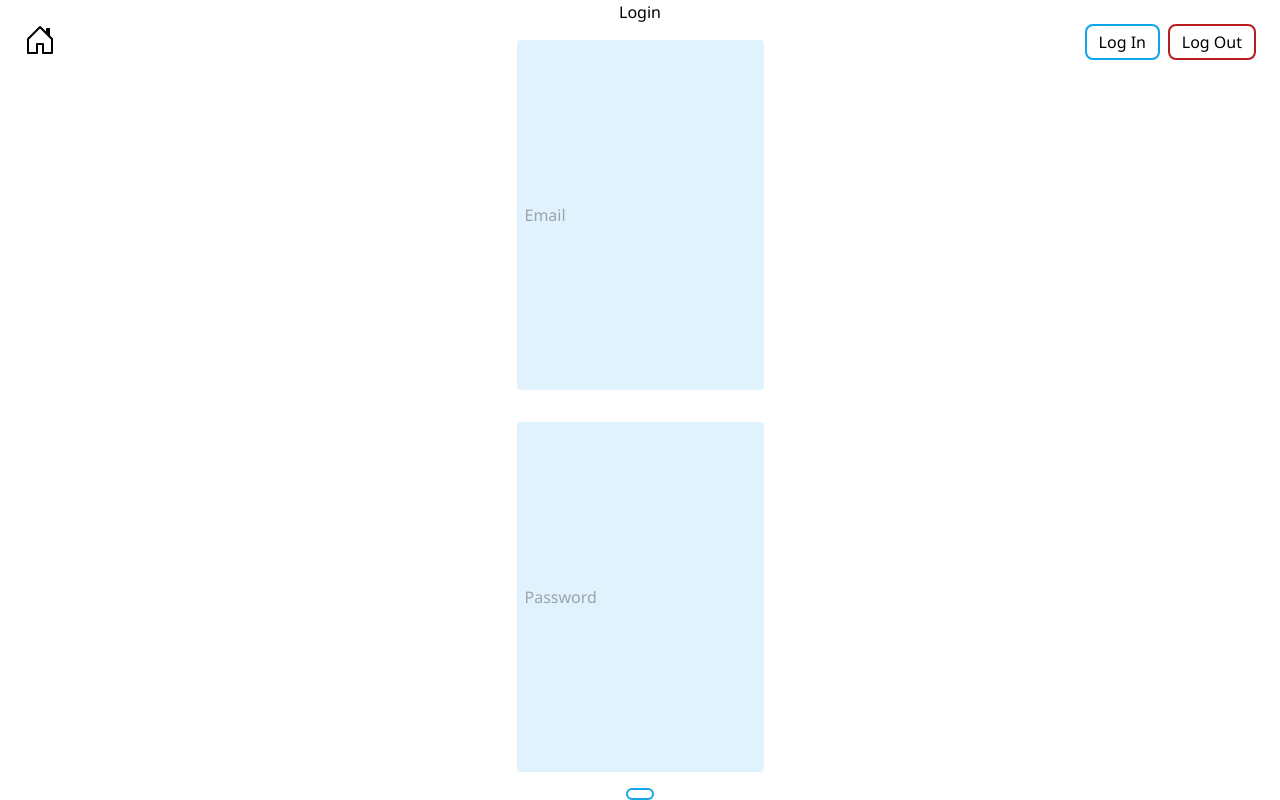
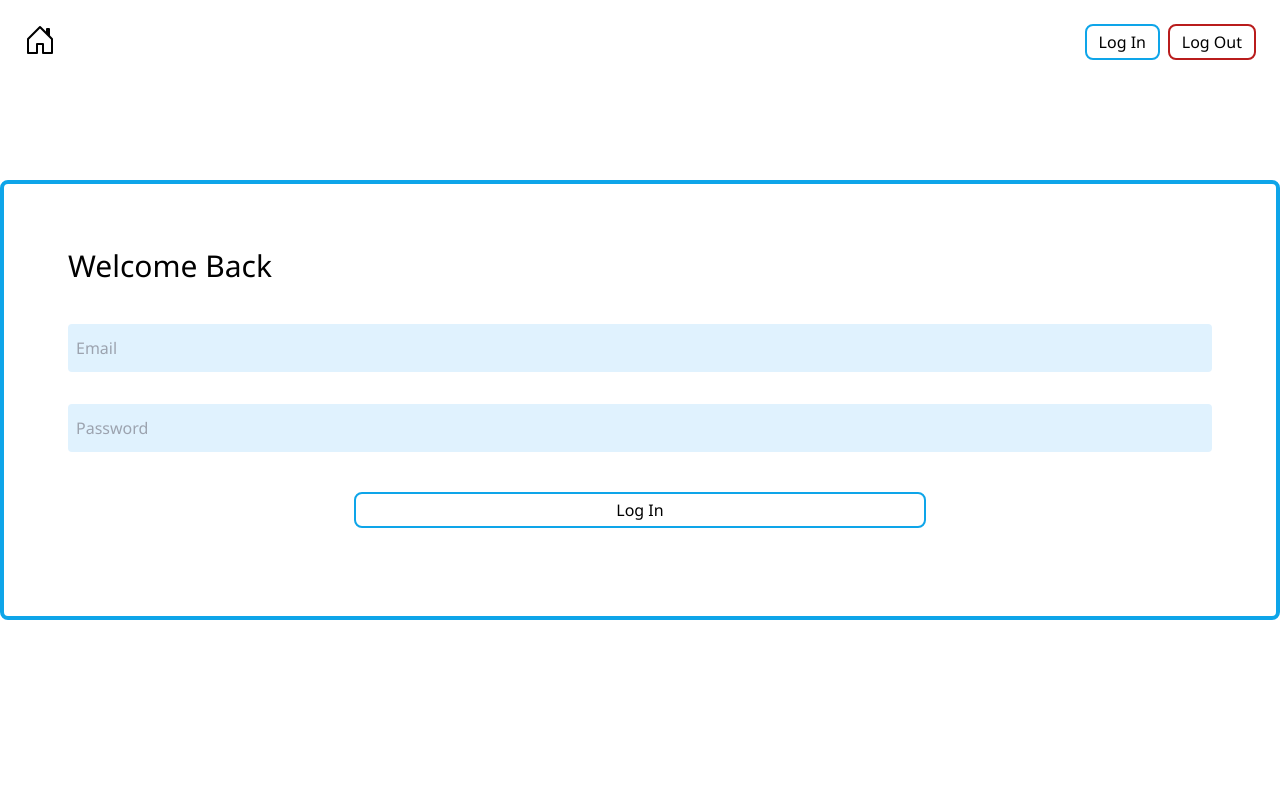
Before and after one commit to taylorbhogan/my-personnel, a React (Create React App) app in the folder my-personnel/: page /login in a window 1280 px wide. Built offline with nearby package versions, Linux system fonts and the light colour scheme.

Commit message:
Various improvements

```diff
--- a/my-personnel/src/App.js
+++ b/my-personnel/src/App.js
@@ -6,6 +6,7 @@ import Home from "./components/Home";
 import Employees from "./components/Employees/Employees";
 import Employee from "./components/Employees/Employee";
 import Login from "./components/Auth/Login";
+import Signup from "./components/Auth/Signup";
 
 import PageNotFound from "./components/AppUtils/PageNotFound";
 
@@ -18,6 +19,7 @@ function App() {
       <Routes>
         <Route path="/" element={<Home />}></Route>
         <Route path="/login" element={<Login />}></Route>
+        <Route path="/signup" element={<Signup />}></Route>
         <Route
           path="/employees"
           element={
--- a/my-personnel/src/components/AppUtils/ButtonSubmit.js
+++ b/my-personnel/src/components/AppUtils/ButtonSubmit.js
@@ -1,5 +1,5 @@
-const ButtonSubmit = ({ text, width }) => {
-  return (
+const ButtonSubmit = ({ text, width, space }) => {
+  const submitButton = (
     <button
       className={`${width} border-2 rounded-lg px-3 py-1 border-sky-500 hover:bg-sky-500 hover:text-white`}
       type="submit"
@@ -7,6 +7,12 @@ const ButtonSubmit = ({ text, width }) => {
       {text}
     </button>
   );
+
+  if (space) {
+    return <div className="flex justify-center my-6">{submitButton}</div>;
+  } else {
+    return submitButton;
+  }
 };
 
 export default ButtonSubmit;
--- a/my-personnel/src/components/AppUtils/Input.js
+++ b/my-personnel/src/components/AppUtils/Input.js
@@ -1,4 +1,4 @@
-export const INPUT_ATTRIBUTES = "m-4 py-1 px-2 leading-10 bg-sky-100 rounded basis-full"
+export const INPUT_ATTRIBUTES = "my-4 py-1 px-2 leading-10 bg-sky-100 rounded basis-full"
 
 const Input = ({
   type = "text",
--- a/my-personnel/src/components/AppUtils/InputBundler.js
+++ b/my-personnel/src/components/AppUtils/InputBundler.js
@@ -3,7 +3,7 @@
 
 const InputBundler = ({children}) => {
   return (
-    <div className="basis-full flex flex-col lg:flex-row">
+    <div className="basis-full flex flex-col lg:flex-row gap-2">
       {children}
     </div>
   )
--- a/my-personnel/src/components/Auth/Login.js
+++ b/my-personnel/src/components/Auth/Login.js
@@ -3,27 +3,29 @@ import Input from "../AppUtils/Input";
 import ButtonSubmit from "../AppUtils/ButtonSubmit";
 
 const Login = () => {
-  const [ email, setEmail ] = useState('')
-  const [ password, setPassword ] = useState('')
+  const [email, setEmail] = useState("");
+  const [password, setPassword] = useState("");
 
   return (
-    <form className="h-full flex flex-col justify-center items-center">
-      <h1>Login</h1>
+    <div className="h-full flex flex-col justify-center">
+      <form className="border-4 border-sky-500 rounded-lg p-16 container mx-auto flex flex-col justify-center items-stretch">
+        <h1 className="text-3xl mb-6">Welcome Back</h1>
         <Input
           value={email}
-        name={'Email'}
-        onChange={e => setEmail(e.target.value)}
+          name={"Email"}
+          onChange={(e) => setEmail(e.target.value)}
           required={true}
         />
         <Input
           value={password}
-        name={'Password'}
-        onChange={e => setPassword(e.target.value)}
+          name={"Password"}
+          onChange={(e) => setPassword(e.target.value)}
           required={true}
         />
-      <ButtonSubmit />
+        <ButtonSubmit text={"Log In"} width={"w-1/2"} space={true} />
       </form>
-  )
-}
+    </div>
+  );
+};
 
 export default Login;
--- /dev/null
+++ b/my-personnel/src/components/Auth/Signup.js
@@ -0,0 +1,16 @@
+import ButtonSubmit from "../AppUtils/ButtonSubmit";
+import Input from "../AppUtils/Input";
+
+const Signup = () => {
+  return (
+    <div>
+      <form>
+        <Input />
+        <Input />
+        <ButtonSubmit text={"Sign Up"} width={"w-1/2"} space={true}/>
+      </form>
+    </div>
+  )
+}
+
+export default Signup;
--- a/my-personnel/src/components/Employees/Employee.js
+++ b/my-personnel/src/components/Employees/Employee.js
@@ -55,7 +55,7 @@ const Employee = ({ employees, setEmployees }) => {
       <Errors errors={errors} />
       {/* only render the employee info if employee (loading from Employees or the useEffect fetch was successful) */}
       {employee && (
-        <div className="container mx-auto flex mt-24 p-6 border-4 rounded-lg border-sky-500">
+        <div className="container mx-auto flex flex-col lg:flex-row gap-8 mt-24 p-6 border-4 rounded-lg border-sky-500">
           <FlexCol options={"items-center basis-1/3"}>
             <img
               src={employee.imgUrl}
@@ -69,7 +69,7 @@ const Employee = ({ employees, setEmployees }) => {
               />
             </div>
           </FlexCol>
-          <div className="basis-2/3 pl-8">
+          <div className="basis-2/3">
             <EmployeeCorporate
               employee={employee}
               employees={employees}
--- a/my-personnel/src/components/Employees/NewEmployeeForm.js
+++ b/my-personnel/src/components/Employees/NewEmployeeForm.js
@@ -83,7 +83,8 @@ const NewEmployeeForm = ({ employees, setEmployees, setShowModal }) => {
     }
   };
 
-  const sectionClassName = "border-2 border-sky-500 rounded-lg p-4 flex flex-col"
+  const sectionClassName =
+    "border-2 border-sky-500 rounded-lg p-8 flex flex-col";
 
   return (
     <form
@@ -234,9 +235,7 @@ const NewEmployeeForm = ({ employees, setEmployees, setShowModal }) => {
           />
         </InputBundler>
       </section>
-      <div className="flex justify-center my-6">
-        <ButtonSubmit text={"Submit"} width={"w-1/2"} />
-      </div>
+      <ButtonSubmit text={"Submit"} width={"w-1/2"} space={true} />
     </form>
   );
 };
```
Lines whose indentation alone changed are shown as unchanged.
